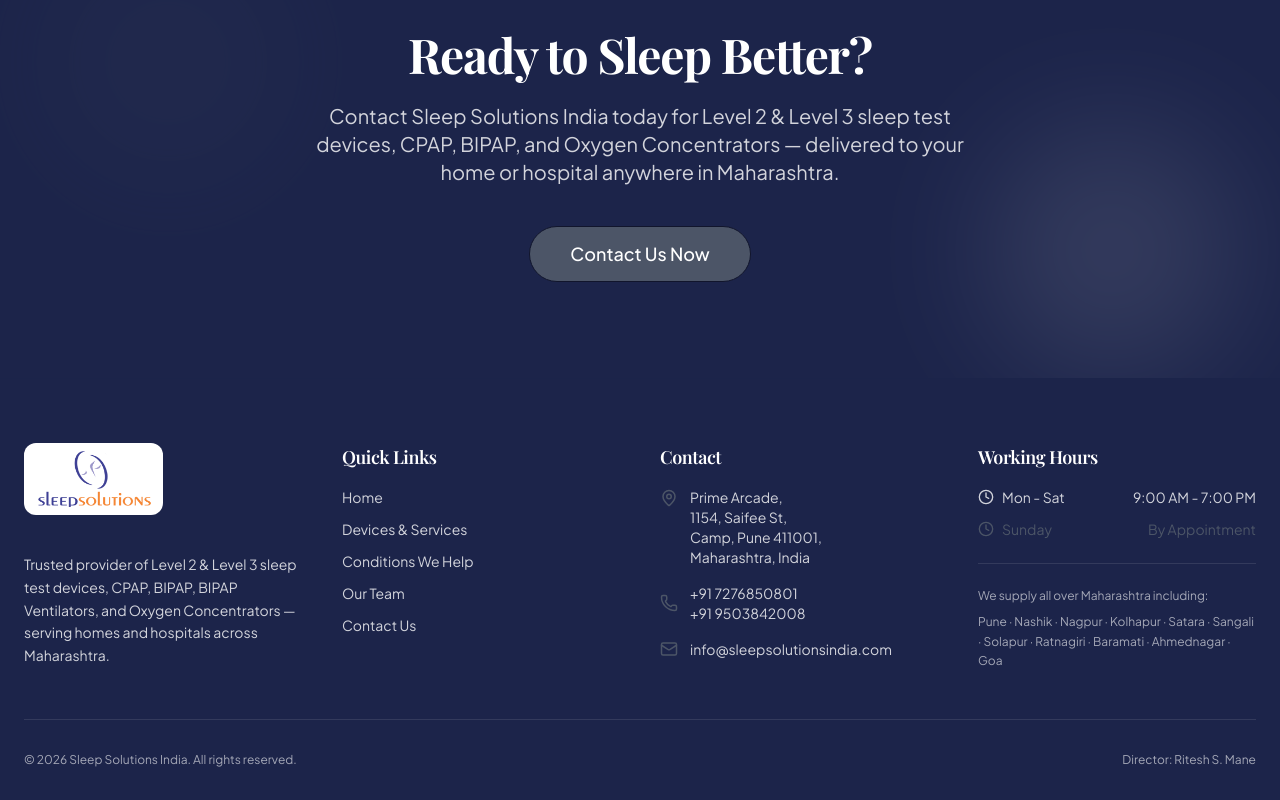
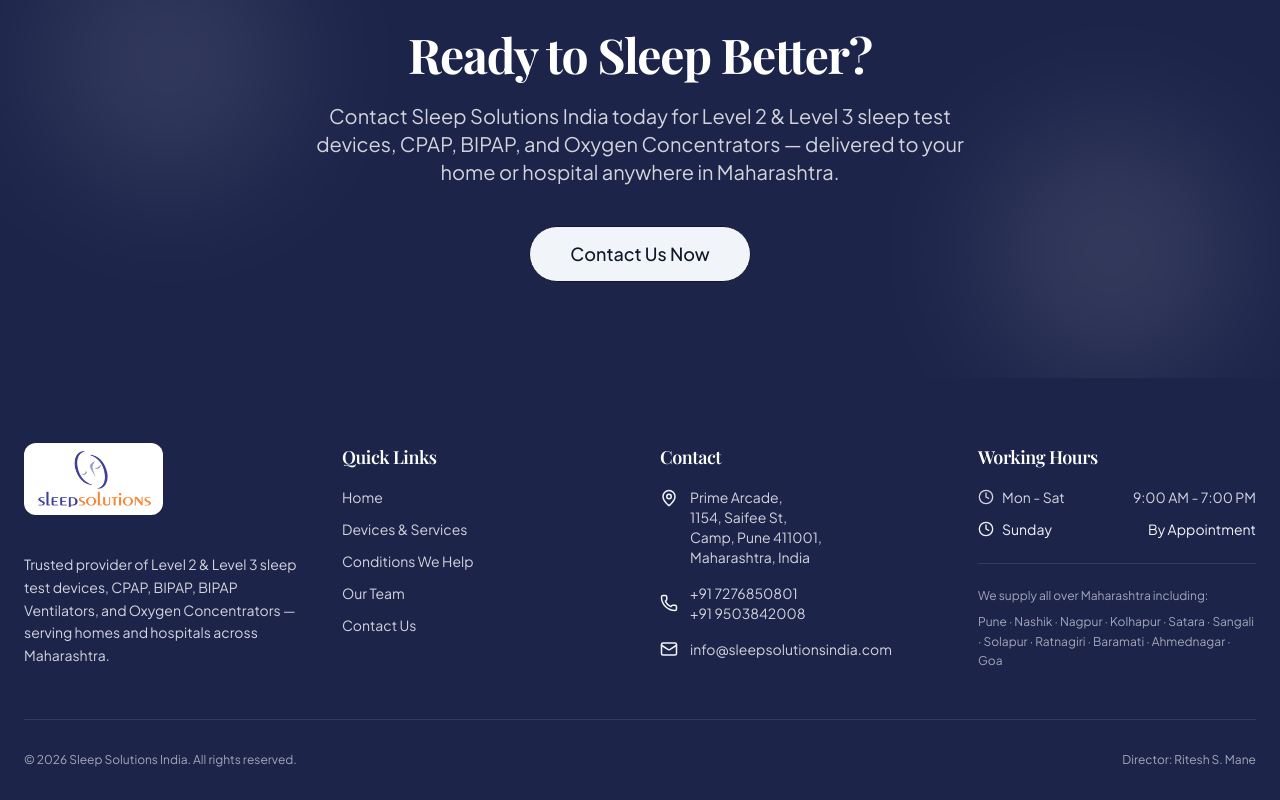
Before and after one commit to iam-rishab07/Sleep-Solutions-Design, a React (Vite) app: page / in a window 1280 px wide. Shown: the part 4877-5677 px from the top of the page. Built offline with nearby package versions, Linux system fonts and the light colour scheme; a web font is replaced by a local one.

Commit message:
Refactor light mode styles for a cleaner design
Updated CSS variables for light mode to enhance the clinical and clean appearance. Adjusted colors for backgrounds, borders, and shadows to create a more sterile look.

```diff
--- a/src/index.css
+++ b/src/index.css
@@ -67,7 +67,7 @@
   --radius-xl: calc(var(--radius) + 4px);
 }
 
-/* LIGHT MODE */
+/* LIGHT MODE - CLINICAL & CLEAN */
 :root {
   --button-outline: rgba(0,0,0, .10);
   --badge-outline: rgba(0,0,0, .05);
@@ -77,51 +77,53 @@
   --elevate-1: rgba(0,0,0, .03);
   --elevate-2: rgba(0,0,0, .08);
 
-  --background: 220 20% 98%;
-  --foreground: 230 40% 15%;
+  /* Pure White Background for that sterile, clean medical feel */
+  --background: 0 0% 100%;
+  --foreground: 222 47% 11%;
 
-  --border: 220 15% 90%;
+  --border: 214 32% 91%;
 
   --card: 0 0% 100%;
-  --card-foreground: 230 40% 15%;
-  --card-border: 220 15% 90%;
+  --card-foreground: 222 47% 11%;
+  --card-border: 214 32% 91%;
 
-  --sidebar: 220 20% 98%;
-  --sidebar-foreground: 230 40% 15%;
-  --sidebar-border: 220 15% 90%;
-  --sidebar-primary: 230 45% 20%;
+  --sidebar: 0 0% 100%;
+  --sidebar-foreground: 222 47% 11%;
+  --sidebar-border: 214 32% 91%;
+  --sidebar-primary: 222 47% 11%;
   --sidebar-primary-foreground: 0 0% 100%;
-  --sidebar-accent: 220 25% 92%;
-  --sidebar-accent-foreground: 230 40% 15%;
-  --sidebar-ring: 230 45% 20%;
+  --sidebar-accent: 210 40% 96%;
+  --sidebar-accent-foreground: 222 47% 11%;
+  --sidebar-ring: 222 47% 11%;
 
   --popover: 0 0% 100%;
-  --popover-foreground: 230 40% 15%;
-  --popover-border: 220 15% 90%;
+  --popover-foreground: 222 47% 11%;
+  --popover-border: 214 32% 91%;
 
+  /* The Deep Serene Blue - kept intact for branding */
   --primary: 230 45% 20%;
   --primary-foreground: 0 0% 100%;
 
-  /* CHANGED: Made the secondary backgrounds a darker steel gray for high contrast */
-  --secondary: 220 15% 35%;
-  --secondary-foreground: 0 0% 100%; /* Pure white text inside those elements */
+  /* Soft Slate/Gray background for secondary areas (inputs, light cards) */
+  --secondary: 210 40% 96%;
+  --secondary-foreground: 222 47% 11%;
 
-  /* CHANGED: Also darkened muted inputs for clear visibility */
-  --muted: 220 15% 35%;
-  --muted-foreground: 220 20% 85%; /* Light gray placeholder text */
+  /* Subtle contrast for placeholders and muted containers */
+  --muted: 210 40% 96%;
+  --muted-foreground: 215 16% 47%;
 
-  /* CHANGED: Matching accent */
-  --accent: 220 15% 35%;
-  --accent-foreground: 0 0% 100%;
+  --accent: 210 40% 96%;
+  --accent-foreground: 222 47% 11%;
 
-  --destructive: 0 70% 50%;
-  --destructive-foreground: 0 0% 100%;
+  --destructive: 0 84% 60%;
+  --destructive-foreground: 210 40% 98%;
 
-  --input: 220 15% 85%;
+  /* Input fields get standard clean borders with clear focus rings */
+  --input: 214 32% 91%;
   --ring: 230 45% 20%;
 
   --chart-1: 230 45% 30%;
-  --chart-2: 220 15% 75%;
+  --chart-2: 210 40% 96%;
   --chart-3: 190 40% 40%;
   --chart-4: 280 30% 50%;
   --chart-5: 340 35% 55%;
@@ -132,14 +134,14 @@
 
   --radius: 0.5rem;
 
-  --shadow-2xs: 0px 2px 0px 0px hsl(230 45% 20% / 0.05);
-  --shadow-xs: 0px 2px 0px 0px hsl(230 45% 20% / 0.05);
-  --shadow-sm: 0px 2px 0px 0px hsl(230 45% 20% / 0.05), 0px 1px 2px -1px hsl(230 45% 20% / 0.05);
-  --shadow: 0px 2px 0px 0px hsl(230 45% 20% / 0.05), 0px 1px 2px -1px hsl(230 45% 20% / 0.05);
-  --shadow-md: 0px 2px 0px 0px hsl(230 45% 20% / 0.05), 0px 2px 4px -1px hsl(230 45% 20% / 0.05);
-  --shadow-lg: 0px 2px 0px 0px hsl(230 45% 20% / 0.05), 0px 4px 6px -1px hsl(230 45% 20% / 0.05);
-  --shadow-xl: 0px 2px 0px 0px hsl(230 45% 20% / 0.05), 0px 8px 10px -1px hsl(230 45% 20% / 0.05);
-  --shadow-2xl: 0px 2px 0px 0px hsl(230 45% 20% / 0.05);
+  --shadow-2xs: 0px 2px 0px 0px hsl(222 47% 11% / 0.02);
+  --shadow-xs: 0px 2px 0px 0px hsl(222 47% 11% / 0.02);
+  --shadow-sm: 0px 2px 0px 0px hsl(222 47% 11% / 0.02), 0px 1px 2px -1px hsl(222 47% 11% / 0.02);
+  --shadow: 0px 2px 0px 0px hsl(222 47% 11% / 0.02), 0px 1px 2px -1px hsl(222 47% 11% / 0.02);
+  --shadow-md: 0px 2px 0px 0px hsl(222 47% 11% / 0.02), 0px 2px 4px -1px hsl(222 47% 11% / 0.02);
+  --shadow-lg: 0px 2px 0px 0px hsl(222 47% 11% / 0.02), 0px 4px 6px -1px hsl(222 47% 11% / 0.02);
+  --shadow-xl: 0px 2px 0px 0px hsl(222 47% 11% / 0.02), 0px 8px 10px -1px hsl(222 47% 11% / 0.02);
+  --shadow-2xl: 0px 2px 0px 0px hsl(222 47% 11% / 0.02);
 
   --tracking-normal: 0em;
   --spacing: 0.25rem;
@@ -162,51 +164,51 @@
   --elevate-1: rgba(255,255,255, .04);
   --elevate-2: rgba(255,255,255, .09);
 
-  --background: 230 45% 10%;
-  --foreground: 220 20% 95%;
+  --background: 222 47% 11%;
+  --foreground: 210 40% 98%;
 
-  --border: 230 30% 20%;
+  --border: 217 32% 17%;
 
-  --card: 230 45% 12%;
-  --card-foreground: 220 20% 95%;
-  --card-border: 230 30% 20%;
+  --card: 222 47% 11%;
+  --card-foreground: 210 40% 98%;
+  --card-border: 217 32% 17%;
 
-  --sidebar: 230 45% 12%;
-  --sidebar-foreground: 220 20% 95%;
-  --sidebar-border: 230 30% 20%;
-  --sidebar-primary: 220 20% 95%;
-  --sidebar-primary-foreground: 230 45% 10%;
-  --sidebar-accent: 230 35% 20%;
-  --sidebar-accent-foreground: 220 20% 95%;
-  --sidebar-ring: 220 20% 95%;
+  --sidebar: 222 47% 11%;
+  --sidebar-foreground: 210 40% 98%;
+  --sidebar-border: 217 32% 17%;
+  --sidebar-primary: 210 40% 98%;
+  --sidebar-primary-foreground: 222 47% 11%;
+  --sidebar-accent: 217 32% 17%;
+  --sidebar-accent-foreground: 210 40% 98%;
+  --sidebar-ring: 212 26% 39%;
 
-  --popover: 230 45% 12%;
-  --popover-foreground: 220 20% 95%;
-  --popover-border: 230 30% 20%;
+  --popover: 222 47% 11%;
+  --popover-foreground: 210 40% 98%;
+  --popover-border: 217 32% 17%;
 
-  --primary: 220 20% 95%;
-  --primary-foreground: 230 45% 10%;
+  --primary: 210 40% 98%;
+  --primary-foreground: 222 47% 11%;
 
-  --secondary: 230 30% 18%;
-  --secondary-foreground: 220 20% 90%;
+  --secondary: 217 32% 17%;
+  --secondary-foreground: 210 40% 98%;
 
-  --muted: 230 35% 20%;
-  --muted-foreground: 220 15% 65%;
+  --muted: 217 32% 17%;
+  --muted-foreground: 215 20% 65%;
 
-  --accent: 230 30% 18%;
-  --accent-foreground: 220 20% 90%;
+  --accent: 217 32% 17%;
+  --accent-foreground: 210 40% 98%;
 
-  --destructive: 0 60% 40%;
-  --destructive-foreground: 0 0% 100%;
+  --destructive: 0 62% 30%;
+  --destructive-foreground: 210 40% 98%;
 
-  --input: 230 30% 25%;
-  --ring: 220 20% 95%;
+  --input: 217 32% 17%;
+  --ring: 212 26% 39%;
 
-  --chart-1: 220 20% 80%;
-  --chart-2: 230 25% 40%;
-  --chart-3: 190 40% 60%;
-  --chart-4: 280 30% 70%;
-  --chart-5: 340 35% 75%;
+  --chart-1: 220 70% 50%;
+  --chart-2: 160 60% 45%;
+  --chart-3: 30 80% 55%;
+  --chart-4: 280 65% 60%;
+  --chart-5: 340 75% 55%;
 
   --shadow-2xs: 0px 2px 0px 0px hsl(0 0% 0% / 0.3);
   --shadow-xs: 0px 2px 0px 0px hsl(0 0% 0% / 0.3);
```
